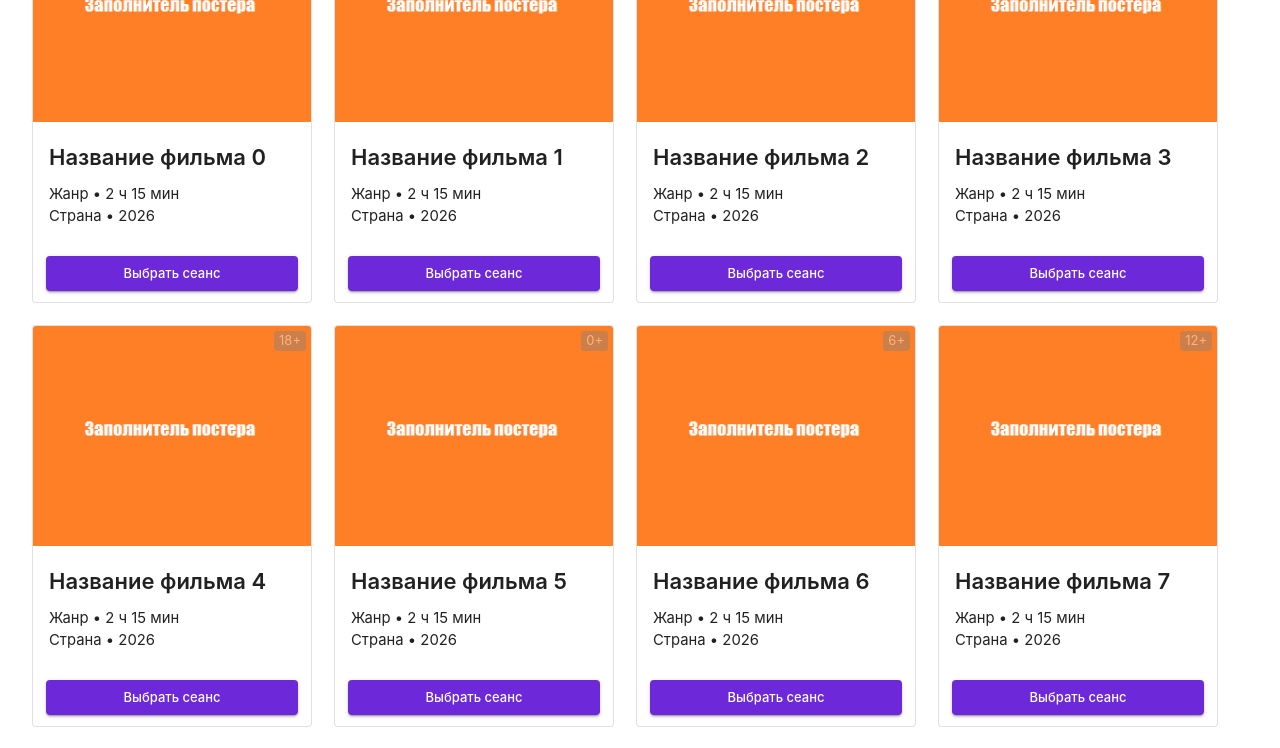
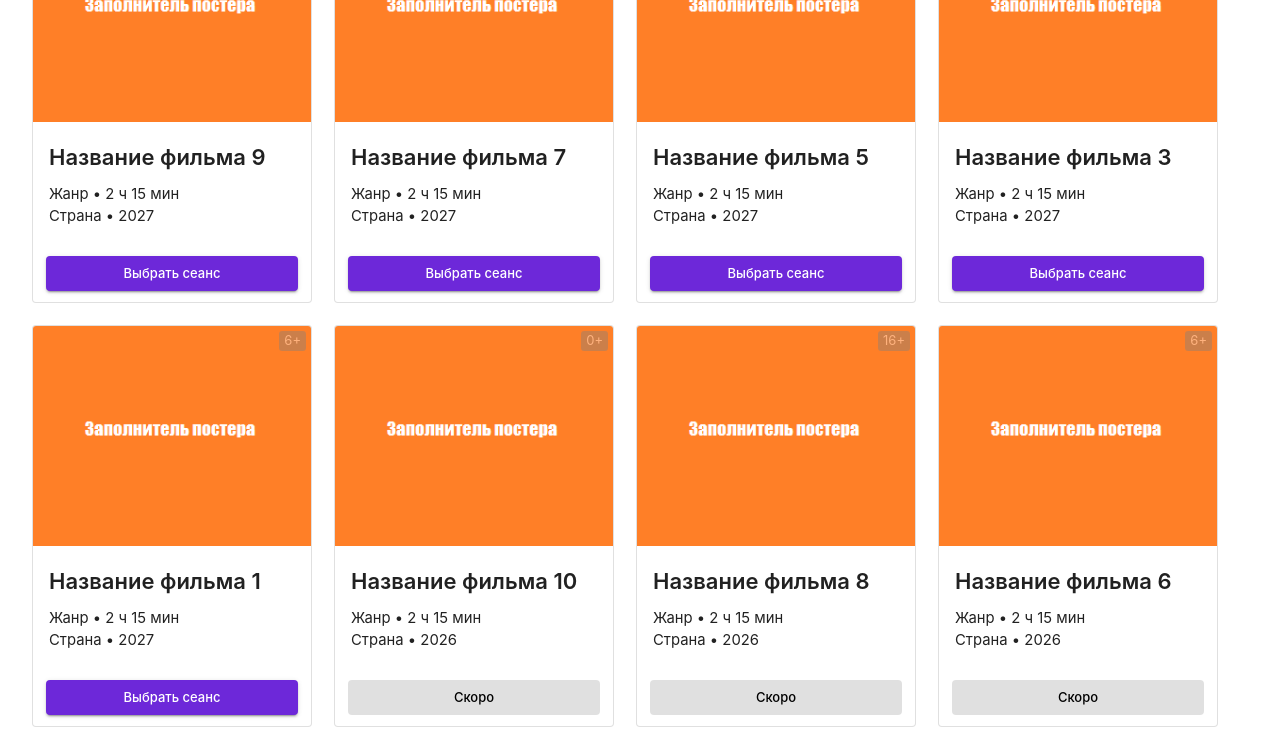
Before and after one commit to egorshramko/cbs-frontend, a Next.js app: page /movies in a window 1280 px wide. Shown: the part 320-1068 px from the top of the page. Built offline with nearby package versions, Linux system fonts and the light colour scheme; what @mui/material-nextjs would draw is missing.

Commit message:
Добавлено отображение нерелизнутых фильмов на карточку фильма

```diff
--- a/app/(application)/movies/components/MovieCard.tsx
+++ b/app/(application)/movies/components/MovieCard.tsx
@@ -2,7 +2,39 @@ import { Button, Card, CardActions, CardContent, CardMedia, Typography } from "@
 import MovieCardProps from "../lib/MovieCardProps";
 import AgeLimitMarker from "./AgeLimitMarker";
 
-
+function MovieCardActionButton({ released }: { released: boolean }) {
+  if (released) {
+    return (
+      <Button
+        sx={{
+          width: "100%",
+          marginX: "5px"
+        }}
+        variant="contained"
+        color="primary"
+      >
+        Выбрать сеанс
+      </Button>
+    );
+  }
+  else {
+    return (
+      <Button
+        sx={{
+          width: "100%",
+          marginX: "5px",
+          '&.Mui-disabled': {
+            color: "#000000",
+          }
+        }}
+        variant="contained"
+        disabled
+      >
+        Скоро
+      </Button>
+    );
+  }
+}
 
 export default function MovieCard({ props } : { props: MovieCardProps }) {
 
@@ -49,20 +81,11 @@ export default function MovieCard({ props } : { props: MovieCardProps }) {
               }}
             >
               { props.genre } &bull; { durationString } <br />
-              { props.country } &bull; { props.year }
+              { props.country } &bull; { props.releaseDate.getFullYear() }
             </Typography>
           </CardContent>
           <CardActions>
-            <Button
-              sx={{
-                width: "100%",
-                marginX: "5px"
-              }}
-              variant="contained"
-              color="primary"
-            >
-                Выбрать сеанс
-            </Button>
+            <MovieCardActionButton released={ props.releaseDate > new Date() } />
           </CardActions>
       </Card>
   );
--- a/app/(application)/movies/components/MovieFilteredCards.tsx
+++ b/app/(application)/movies/components/MovieFilteredCards.tsx
@@ -14,8 +14,8 @@ const moviesData: Array<MovieCardProps> =
           genre: "Жанр",
           country: "Страна",
           duration: { hours: 2, minutes: 15 },
-          year: 2026,
-          ageLimit: ageLimits[index % ageLimits.length]
+          ageLimit: ageLimits[index % ageLimits.length],
+          releaseDate: (index % 2 == 0) ? new Date("2026-05-12") : new Date("2027-05-05")
         }
     });
 
@@ -31,7 +31,7 @@ export default function MovieFilteredCards() {
         <MovieCardsFilter />
       </Box>
       <Box>
-        <MovieCardsWrapper movies={moviesData} />
+        <MovieCardsWrapper movies={moviesData.sort((a, b) => a.releaseDate < b.releaseDate ? 1 : -1)} />
       </Box>
     </Box>
   );
--- a/app/(application)/movies/lib/MovieCardProps.ts
+++ b/app/(application)/movies/lib/MovieCardProps.ts
@@ -7,6 +7,6 @@ export default interface MovieCardProps {
     genre: string;
     duration?: Duration;
     country: string;
-    year: number;
     ageLimit: number;
+    releaseDate: Date;
 }
```
